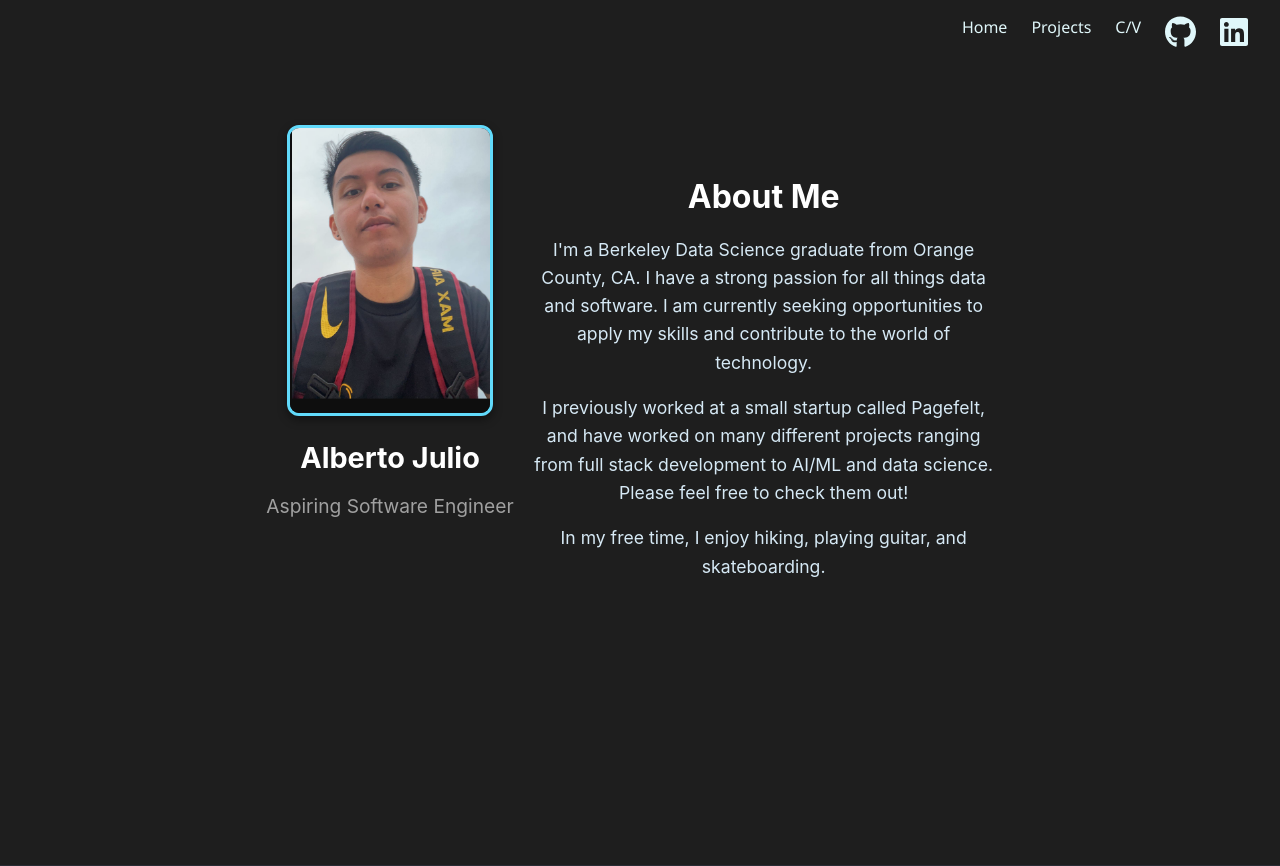
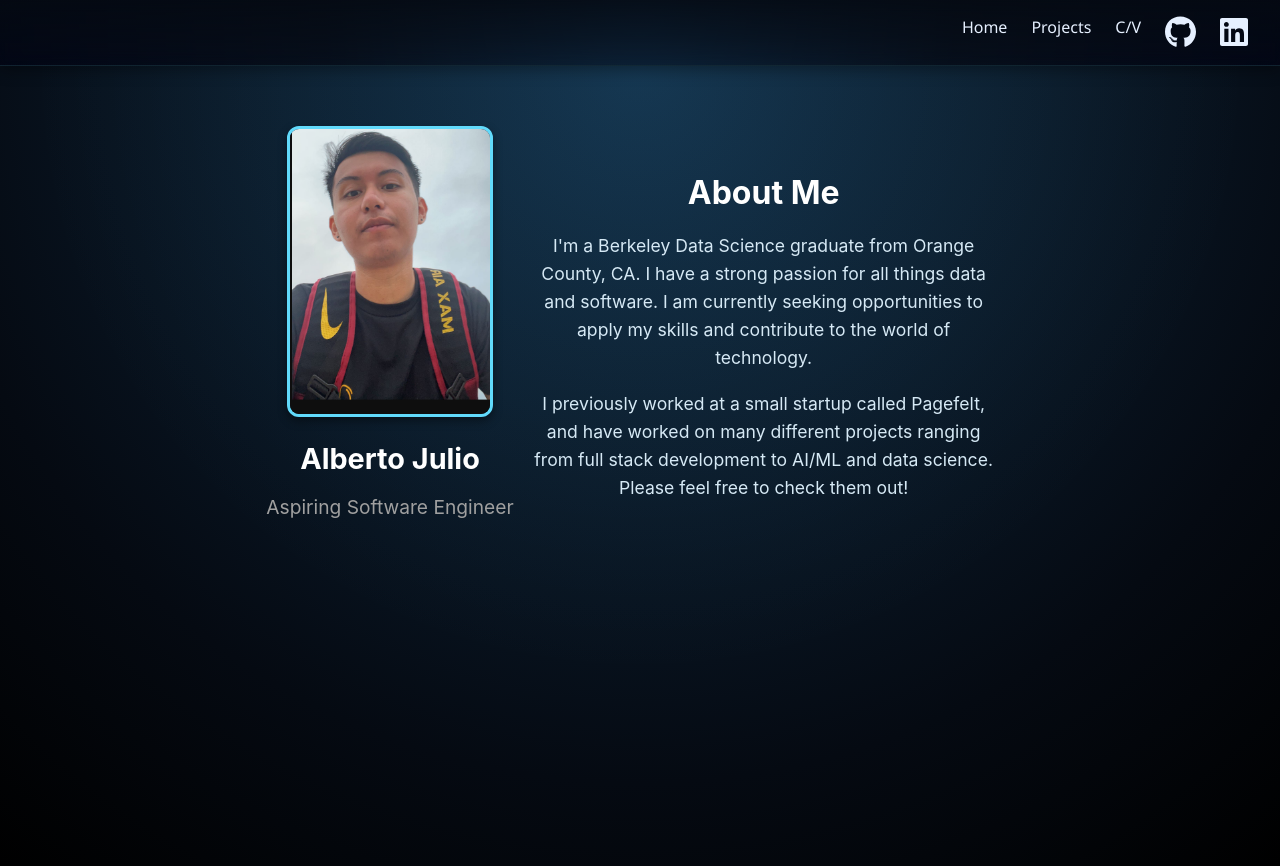
Before and after one commit to alberto-julio/alberto-julio.github.io, a React (Create React App) app: page / in a window 1280 px wide. Built offline with nearby package versions, Linux system fonts and the light colour scheme.

Commit message:
started to update website to seem more modern and take up more space

```diff
--- a/src/App.css
+++ b/src/App.css
@@ -2,31 +2,48 @@
   text-align: center;
 }
 
+/* App should NOT own background */
 .App-header {
-  background-color: #282c34;
   min-height: 100vh;
   display: flex;
   flex-direction: column;
-  align-items: center;
-  justify-content: center;
+  align-items: stretch;
+  justify-content: flex-start;
   font-size: calc(10px + 2vmin);
   color: white;
+  background: transparent;
 }
 
-.App-link {
-  color: #61dafb;
-}
-
+/* Optional container utility */
 .App-container {
   display: flex;
   justify-content: space-between;
   align-items: center;
   padding: 20px;
-  background-color: #282c34;
-  color: #61dafb;
+  background: transparent;
 }
 
+/* html, body { background-color: #282c34; color: #61dafb; } */
+
+/* html, body {
+  margin: 0;
+  padding: 0;
+  background: #000;
+  color: #e0f7fa;
+} */
+
 html, body {
-  background-color: #282c34;
-  color: #61dafb;
+  margin: 0;
+  padding: 0;
+  min-height: 100%;
+  background: radial-gradient(
+    ellipse at top center,
+    #0f2a44 0%,
+    #08111f 35%,
+    #020617 70%,
+    #000000 100%
+  );
+  background-attachment: fixed;
+  color: #0f2a44;
+  overscroll-behavior: none;
 }
--- a/src/App.js
+++ b/src/App.js
@@ -1,12 +1,21 @@
 import './App.css';
 import Navbar from './components/Navbar';
 import Home from './components/Home';
-import About from './components/About';
 import Projects from './components/Projects';
+import Broken from './components/Broken';
 import { BrowserRouter as Router, Routes, Route } from 'react-router-dom';
+import { useState } from 'react';
 
 
-//https://drive.google.com/file/d/1-eE8It6KQYYy4X6tF3t82NSQpH5OFavd/view?usp=sharing
+// function Navbar() {
+//   return (
+//     <div>
+
+//     </div>
+//   );
+// }
+
+
 function App() {
   return (
     <div className="App">
@@ -18,6 +27,7 @@ function App() {
         <Routes>
           <Route path="/" element={<Home />} />
           <Route path="/projects" element={<Projects />} />
+          <Route path='/broken' element={<Broken />} />
         </Routes>
       </Router>
     </div>
--- a/src/components/About.css
+++ /dev/null
@@ -1,9 +0,0 @@
-.About {
-    text-align: center;
-    font-size: 20px;
-
-}
-.About-container {
-    background-color: #282c34;
-    color: #61dafb;
-}
--- a/src/components/About.js
+++ /dev/null
@@ -1,20 +0,0 @@
-import React from "react";
-import './About.css';
-
-
-function About () {
-
-    const about_text = 'I WAS BORN, AND AFTER THAT IT WAS OVER FOR THE REST OF THE WORLD';
-    const aboutIntro = "Hey there!, My name is Alberto Julio and I am a summer 2024 data science graduate from UC Berkeley. I am a community driven engineer with a passionate about creating software and Ai/ML please feel free to browese and look at my projects and more details about myself!";
-
-    return (
-        <div>
-            <div className="About">
-                <p>{about_text}</p>
-                <p>{aboutIntro}</p>
-                <a href='https://www.mrschang.com/2015period2/alberto.html' target='_blank' rel='noopener noreferrer'>Here is a link to my first website EVER,I made it when i was 12... ohh how times have changed</a>
-            </div>
-        </div>
-    )
-};
-export default About;
--- /dev/null
+++ b/src/components/Broken.css
@@ -0,0 +1,4 @@
+.Broken {
+    background-color: #1e1e1e;
+    color: #e0f7fa;
+}
--- /dev/null
+++ b/src/components/Broken.js
@@ -0,0 +1,23 @@
+import React from "react";
+import { BrowserRouter as Router, Routes, Route, Link } from "react-router-dom";
+
+
+function Broken(){
+    return (
+        <div className="Broken">
+
+            <h1>
+                So....We have to restrict this for now, sorry about that.
+            </h1>
+            <h1>
+                Please feel free to check out any of my other projects!!
+            </h1>
+
+            <h1>
+                To compensate here is a site I made when I was 14, I hope I've gotten better since then
+            </h1>
+
+        </div>
+    );
+}
+export default Broken;
--- a/src/components/Home.css
+++ b/src/components/Home.css
@@ -6,15 +6,42 @@
   padding: 3.75rem 1.25rem; /* 60px 20px */
   min-height: 100vh;
   width: 100%;
-  background-color: #1e1e1e;
+
+  /* Blue → Black gradient (matches Projects & Navbar) */
+  background:
+    radial-gradient(
+      circle at top center,
+      #0f2a44 0%,
+      #0b1c2d 35%,
+      #050a12 70%,
+      #000000 100%
+    );
+
   color: #e0f7fa;
   box-sizing: border-box;
+  position: relative;
+  overflow: hidden;
 }
 
-/* Optional: circular image version
+
+.home::before {
+  content: "";
+  position: absolute;
+  inset: 0;
+  background: radial-gradient(
+    circle at top,
+    rgba(97, 218, 251, 0.08),
+    transparent 60%
+  );
+  pointer-events: none;
+  z-index: 0;
+}
+
 .left-section,
-really liked in case i ever want to go for a more circular look
-*/
+.right-section {
+  position: relative;
+  z-index: 1;
+}
 
 .left-section img {
   width: 100%;
@@ -107,37 +134,3 @@ really liked in case i ever want to go for a more circular look
     font-size: 1rem;
   }
 }
-/*
-@media (max-width: 480px) {
-  .profile-img {
-    width: 7.5rem;
-    height: 7.5rem;
-  }
-
-  .about-header {
-    font-size: 1.5rem;
-  }
-
-  .right-section p {
-    font-size: 1rem;
-    line-height: 1.5;
-  }
-
-  .left-section img {
-    max-width: 10rem;
-  }
-}
-
-@media (min-width: 1024px) {
-  .right-section {
-    max-width: 37.5rem;
-  }
-
-  .name-container h1 {
-    font-size: 2.2rem;
-  }
-
-  .name-container h2 {
-    font-size: 1.4rem;
-  }
-} */
--- a/src/components/Home.js
+++ b/src/components/Home.js
@@ -1,6 +1,7 @@
 import React from 'react';
 import './Home.css';
 import me from '../Me.png';
+import { faPython, faReact, faJava, faJs} from '@fortawesome/free-brands-svg-icons';
 
 function Home() {
   const aboutIntro = "I'm a Berkeley Data Science graduate from Orange County, CA. I have a strong passion for all things data and software. I am currently seeking opportunities to apply my skills and contribute to the world of technology.";
@@ -8,7 +9,8 @@ function Home() {
   const aspire = 'Aspiring Software Engineer';
   const aboutMeHeader = "About Me";
   const experience = "I previously worked at a small startup called Pagefelt, and have worked on many different projects ranging from full stack development to AI/ML and data science. Please feel free to check them out!";
-  const freeTime = "In my free time, I enjoy hiking, playing guitar, and skateboarding.";
+  // const freeTime = "In my free time, I enjoy hiking, playing guitar, and skateboarding.";
+  const skills = "Skills";
 
   return (
     <div className="home">
@@ -21,54 +23,18 @@ function Home() {
       </div>
 
       <div className="right-section">
-        <h3 className="about-header">{aboutMeHeader}</h3>
+        <h2 className="about-header">{aboutMeHeader}</h2>
         <p>{aboutIntro}</p>
         <p>{experience}</p>
-        <p>{freeTime}</p>
+        {/* <p>{freeTime}</p> */}
       </div>
+
+      <div className='skills-card'>
+
+      </div>
+
     </div>
   );
 }
 
 export default Home;
-
-
-// import React from 'react';
-// import './Home.css';
-// import testImg from '../test.png';
-// import gradPhoto from '../grad.jpg';
-// import me from '../Me.png';
-
-// function Home() {
-//   const aboutIntro = "I'm a Berkeley Data Science graduate from Orange County, CA. I have a strong passion for all things computing and software. I am currently seeking opportunities to apply my skills and contribute to the world of technology.";
-//   const name = "Alberto Julio";
-//   const aspire = 'Aspiring software engineer';
-//   const aboutMeHeader = "About Me";
-//   const asdf = "I have previously worked at a small start up called Pagefelt, and have worked on many different projects ranging from full stack development to Ai/ML and data science. Please feel free to check them out! ";
-//   const freeTime = "In my free time I enjoy hiking, playing guitar and skateboarding.";
-
-//   return (
-//     <div className="Home">
-//       <div className="left-section">
-//         <img src={me} alt="discord pfp" />
-//         <div className="name-container">
-//           <p>{name}</p>
-//           <p>{aspire}</p>
-//         </div>
-//       </div>
-
-//       <div className="right-section">
-//         <div className="about-container">
-//           <b>{aboutMeHeader}</b>
-//         </div>
-//         <div className="right-container">
-//           <p>{aboutIntro}</p>
-//           <p>{asdf}</p>
-//           <p>{freeTime}</p>
-//         </div>
-//       </div>
-//     </div>
-//   );
-// }
-
-// export default Home;
--- a/src/components/Navbar.css
+++ b/src/components/Navbar.css
@@ -1,41 +1,81 @@
 .navbar {
-  background-color: #1e1e1e;
-  padding: 1rem 2rem; /* 16px 32px */
+  background: linear-gradient(
+    180deg,
+    rgba(5, 10, 18, 0.85) 0%,
+    rgba(5, 10, 18, 0.55) 60%,
+    rgba(5, 10, 18, 0.25) 100%
+  );
+
+  backdrop-filter: blur(8px);
+  -webkit-backdrop-filter: blur(8px);
+
+  padding: 1rem 2rem;
   display: flex;
   justify-content: flex-end;
   align-items: center;
-  flex-wrap: nowrap; /* Keep items in a row */
-  box-shadow: 0 0.125rem 0.375rem rgba(0, 0, 0, 0.3); /* 2px 6px */
+  flex-wrap: nowrap;
+
+  border-bottom: 1px solid rgba(97, 218, 251, 0.12);
+
+  box-shadow: 0 4px 14px rgba(0, 0, 0, 0.35);
   font-family: 'Segoe UI', Tahoma, Geneva, Verdana, sans-serif;
-  overflow-x: auto; /* Prevent wrapping by scrolling if needed */
+
+  position: sticky;
+  top: 0;
+  z-index: 1000;
+
+  overflow-x: auto;
 }
+
+
 
 .nav-list {
   display: flex;
   flex-direction: row;
   flex-wrap: nowrap;
   list-style: none;
-  gap: 1.5rem; /* 24px */
+  gap: 1.5rem;
   padding: 0;
   margin: 0;
 }
+
+a,
+.nav-link {
+  color: #e6f0ff;
+  text-decoration: none;
+  font-weight: 500;
+  position: relative;
+  transition: color 0.25s ease;
+}
+
+.nav-link:hover {
+  color: #61dafb;
+}
+
 
 .nav-item-right,
 .nav-item-center {
   margin: 0;
 }
 
-a,
-.nav-link {
-  color: #e0f7fa;
-  text-decoration: none;
-  font-weight: 500;
-  transition: color 0.3s ease;
+.nav-link::after {
+  content: "";
+  position: absolute;
+  left: 0;
+  bottom: -6px;
+  width: 100%;
+  height: 2px;
+  background: linear-gradient(90deg, #61dafb, transparent);
+  opacity: 0;
+  transform: scaleX(0.6);
+  transition: opacity 0.25s ease, transform 0.25s ease;
 }
 
-.nav-link:hover {
-  color: #61dafb;
+.nav-link:hover::after {
+  opacity: 1;
+  transform: scaleX(1);
 }
+
 
 /* Optional: Make navbar horizontally scrollable on very narrow screens */
 @media (max-width: 400px) {
--- a/src/components/Projects.css
+++ b/src/components/Projects.css
@@ -1,6 +1,15 @@
 .projects-container {
   padding: 60px 20px;
-    background-color: #1e1e1e;
+
+  /* Blue → Black radial gradient */
+  background: radial-gradient(
+    circle at top center,
+    #0f2a44 0%,
+    #0b1c2d 35%,
+    #050a12 70%,
+    #000000 100%
+  );
+
   color: #e0f7fa;
   min-height: 100vh;
   box-sizing: border-box;
@@ -24,7 +33,7 @@
   }
 
   .project-card {
-    background-color: #282c34;
+    background-color: #050a12;
     color: #e0f7fa;
     border-radius: 12px;
     padding: 20px;
@@ -56,3 +65,8 @@
   .project-card a:hover {
     color: #ffffff;
   }
+
+
+  /*
+    background-color: #282c34;
+  */
```
Also changed, not shown: src/components/Projects.js (+26 -9 lines). Lines whose indentation alone changed are shown as unchanged.
